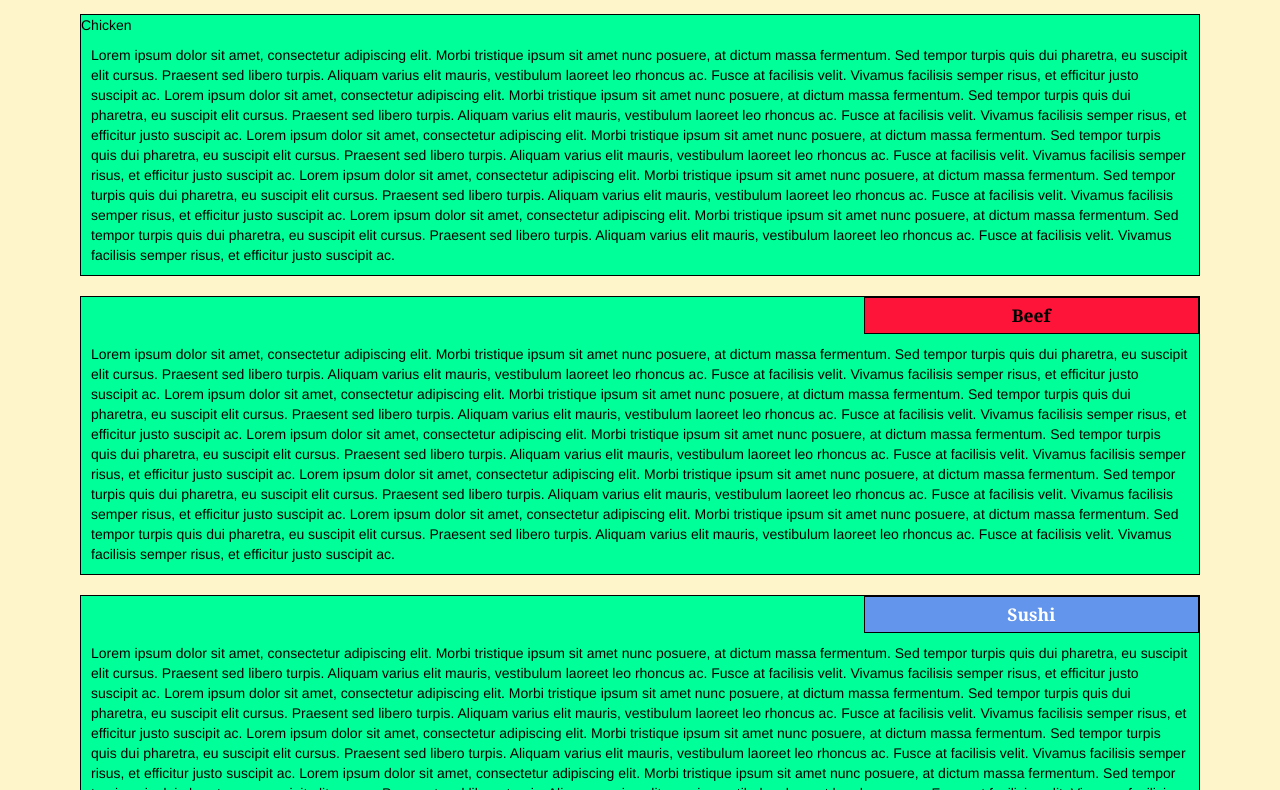
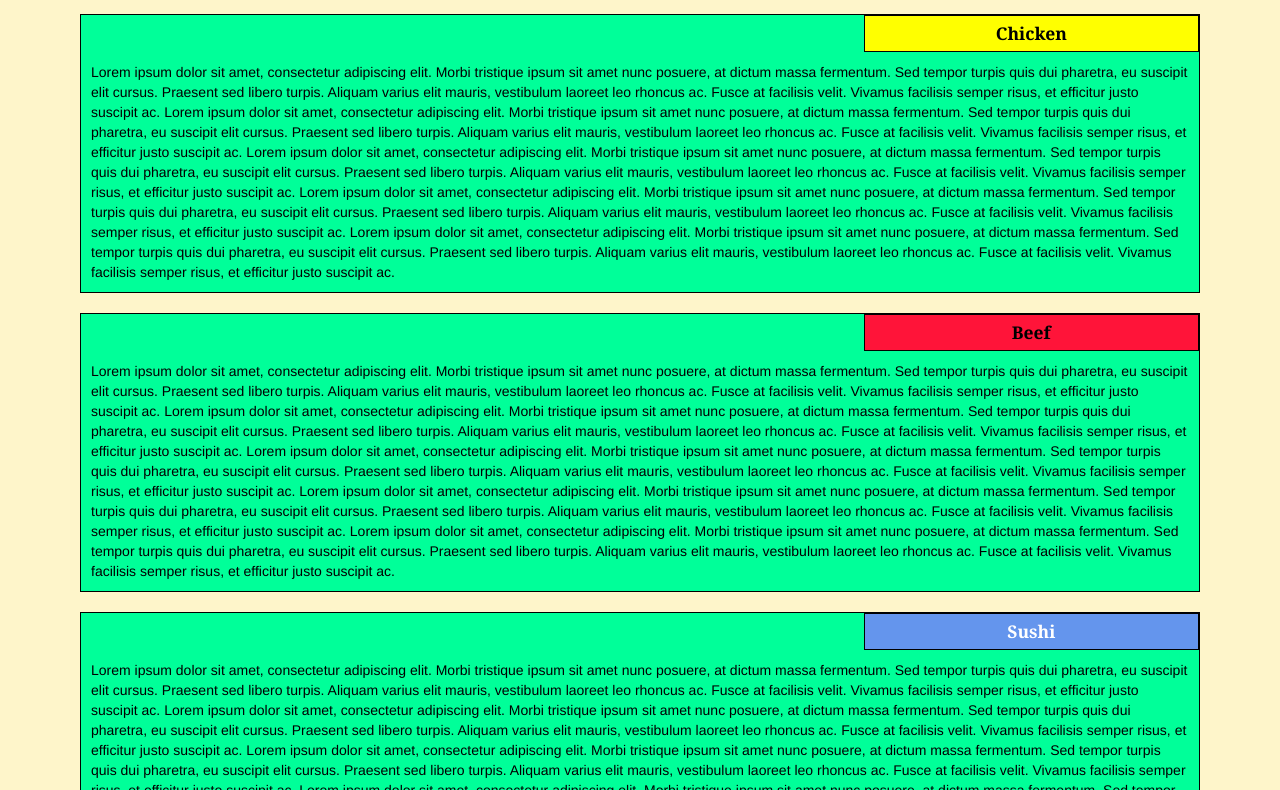
Before and after one commit to ShreJ09/Assign3_Solution, a plain HTML site: page index.html in a window 1280 px wide. Shown: the part 166-956 px from the top of the page. Drawn offline with Linux system fonts and the light colour scheme.

Commit message:
Update index.html

```diff
--- a/index.html
+++ b/index.html
@@ -50,7 +50,7 @@
 	<div class="row container container-fluid">
 	<div class="col-md-12 col-sm-12 col-xs-12" id="chicken-div">
 		<section>
-		<div>
+		<div id="chicken">
 			Chicken
 		</div>
 		<p>
```
